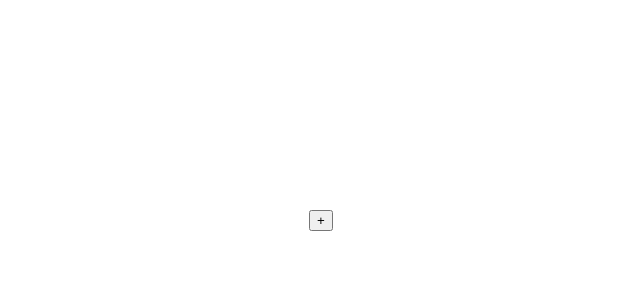
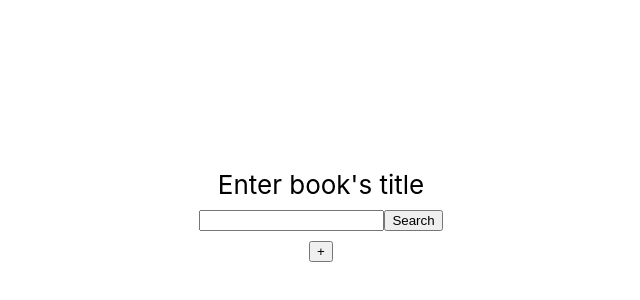
Before and after one commit to hlorellium/booksearch, a React (Create React App) app: page / in a window 1280 px wide. Shown: the part 172-472 px from the top of the page, without its empty margins (319-959 px from the left). Built offline with nearby package versions, Linux system fonts and the light colour scheme.

Commit message:
added search bar

```diff
--- a/src/App.tsx
+++ b/src/App.tsx
@@ -1,11 +1,13 @@
 import React from 'react';
 import './App.css';
 import Books from './features/books/Books';
+import SearchBar from './features/searchBar/SearchBar';
 
 function App() {
     return (
         <div className="App">
             <header className="App-header">
+                <SearchBar />
                 <Books />
             </header>
         </div>
--- /dev/null
+++ b/src/features/searchBar/SearchBar.tsx
@@ -0,0 +1,37 @@
+import React, { useEffect, useState } from 'react';
+import { useAppDispatch } from '../../app/hooks';
+import { loadBooks } from '../books/booksSlice';
+
+function SearchBar() {
+    const [query, setQuery] = useState('');
+    const dispatch = useAppDispatch();
+
+    useEffect(() => {
+        const delayTimer = setTimeout(() => {
+            dispatch(loadBooks(query));
+        }, 1000);
+
+        return () => clearTimeout(delayTimer);
+    }, [query]);
+
+    return (
+        <div>
+            <div>
+                <span>Enter book's title</span>
+            </div>
+            <input
+                type="search"
+                name="booksSearch"
+                value={query}
+                onChange={(e) => {
+                    setQuery(e.target.value);
+                }}
+            />
+            <button type="submit" onClick={() => dispatch(loadBooks(query))}>
+                Search
+            </button>
+        </div>
+    );
+}
+
+export default SearchBar;
```
